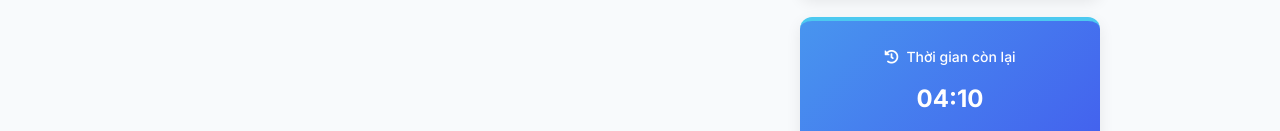
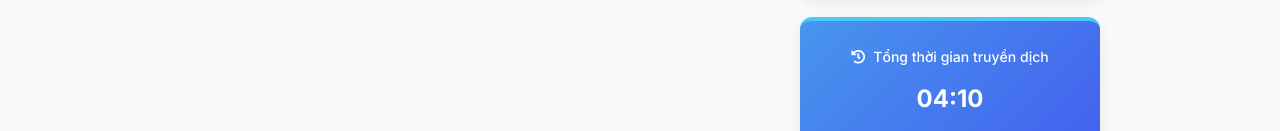
Before and after one commit to qtrungyb/truyendich, a plain HTML site: page index.html in a window 1280 px wide. Shown: the part 506-637 px from the top of the page. Drawn offline with Linux system fonts and the light colour scheme.

Commit message:
Update index.html

```diff
--- a/index.html
+++ b/index.html
@@ -912,7 +912,7 @@
                             <div class="time-value" id="globalEndTime">12:10</div>
                         </div>
                         <div class="time-card time-remaining-card">
-                            <div class="time-label"><i class="fas fa-history"></i> Thời gian còn lại</div>
+                            <div class="time-label"><i class="fas fa-history"></i> Tổng thời gian truyền dịch</div>
                             <div class="time-value" id="timeRemaining">04:10</div>
                         </div>
                     </div>
```
